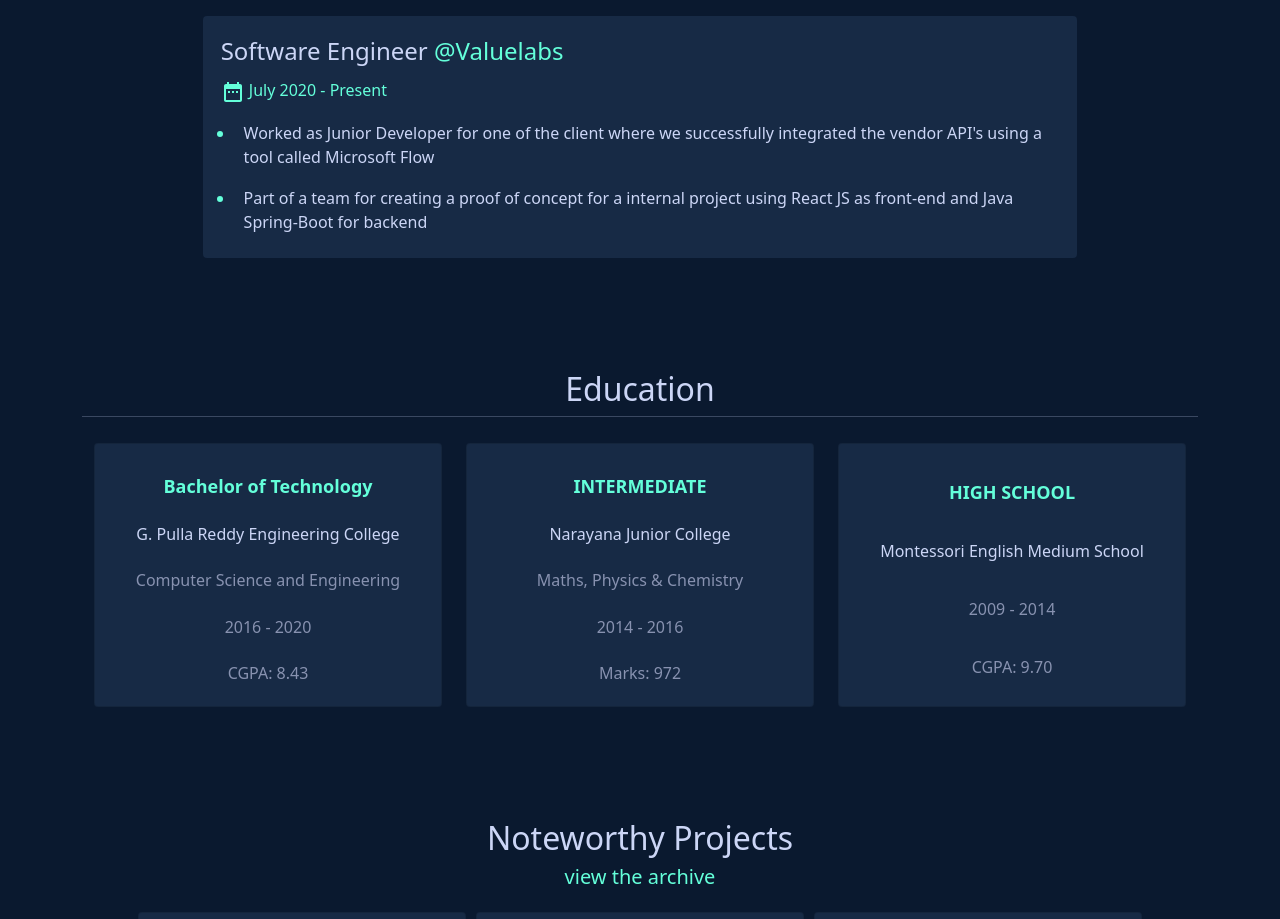
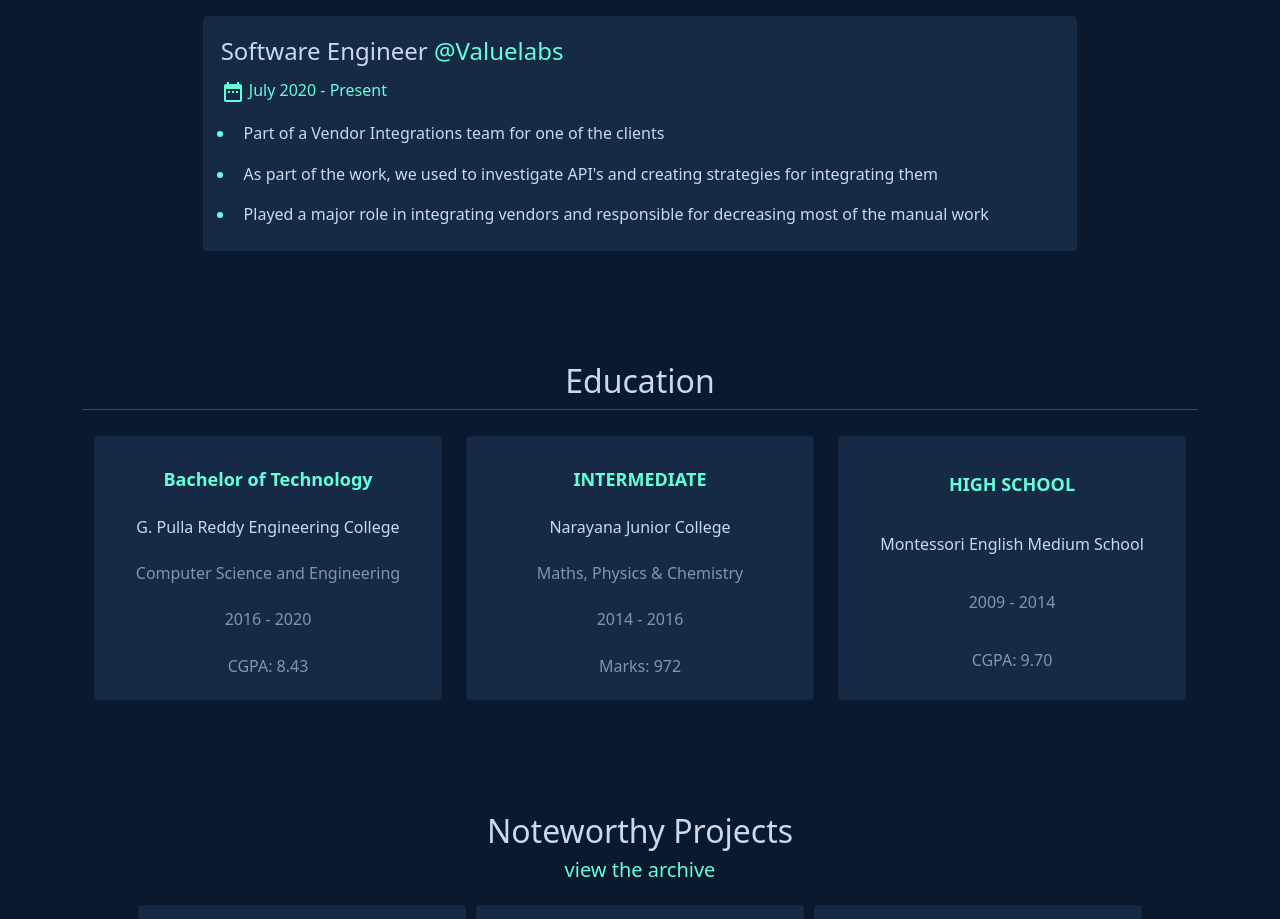
Before and after one commit to saiviswateja/portfolio, a React (Create React App) app: page /projects in a window 1280 px wide. Shown: the part 1260-2179 px from the top of the page. Built offline with nearby package versions, Linux system fonts and the light colour scheme.

Commit message:
updated resume link and job descriptions

```diff
--- a/src/components/Navbar.js
+++ b/src/components/Navbar.js
@@ -3,13 +3,10 @@ import {useHistory} from 'react-router-dom';
 
 function Navbar() {
     const history = useHistory();
-    const downloadFile = ()=>{
-
-    }
     return (
         <div>
             <div class="d-flex flex-row-reverse bd-highlight navcontainer">
-                <div class="p-2 bd-highlight"><span className="navtext"><a href="https://drive.google.com/file/d/137mNia5Qp_aQqa-TBjmhsKmuAcfqvu8d/view" target="_blank">Resume</a></span></div>
+                <div class="p-2 bd-highlight"><span className="navtext"><a href="https://drive.google.com/file/d/1TOuyqgroAgAf7mLAG_a1gEw4L_ZRn6pi/view?usp=sharing" target="_blank">Resume</a></span></div>
                 <div class="p-2 bd-highlight"><span className="navtext" onClick={()=>{
                     history.push("/participations");
                 }}>Participations</span></div>
--- a/src/data.json
+++ b/src/data.json
@@ -17,8 +17,9 @@
             "company":"@Valuelabs",
             "duration":"July 2020 - Present",
             "workingpoints":[
-                "Worked as Junior Developer for one of the client where we successfully integrated the vendor API's using a tool called Microsoft Flow",
-                "Part of a team for creating a proof of concept for a internal project using React JS as front-end and Java Spring-Boot for backend"
+                "Part of a Vendor Integrations team for one of the clients",
+                "As part of the work, we used to investigate API's and creating strategies for integrating them",
+                "Played a major role in integrating vendors and responsible for decreasing most of the manual work"
                 ]
         },
         {
```
Also changed, not shown: 1 other file (tests, documents, lock files or other folders).
